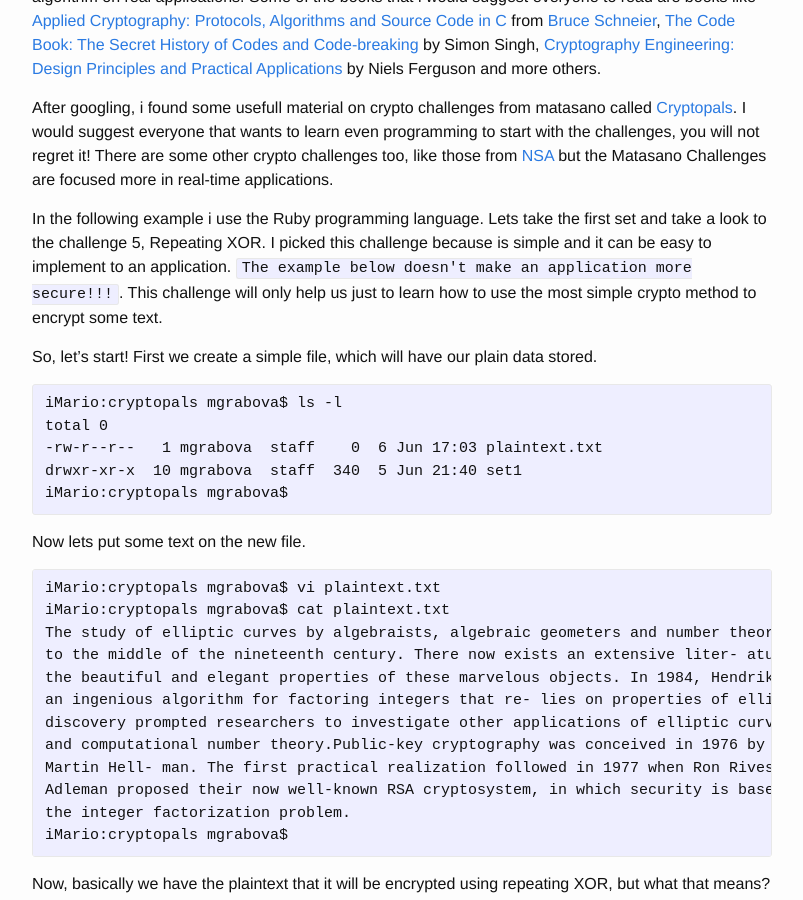
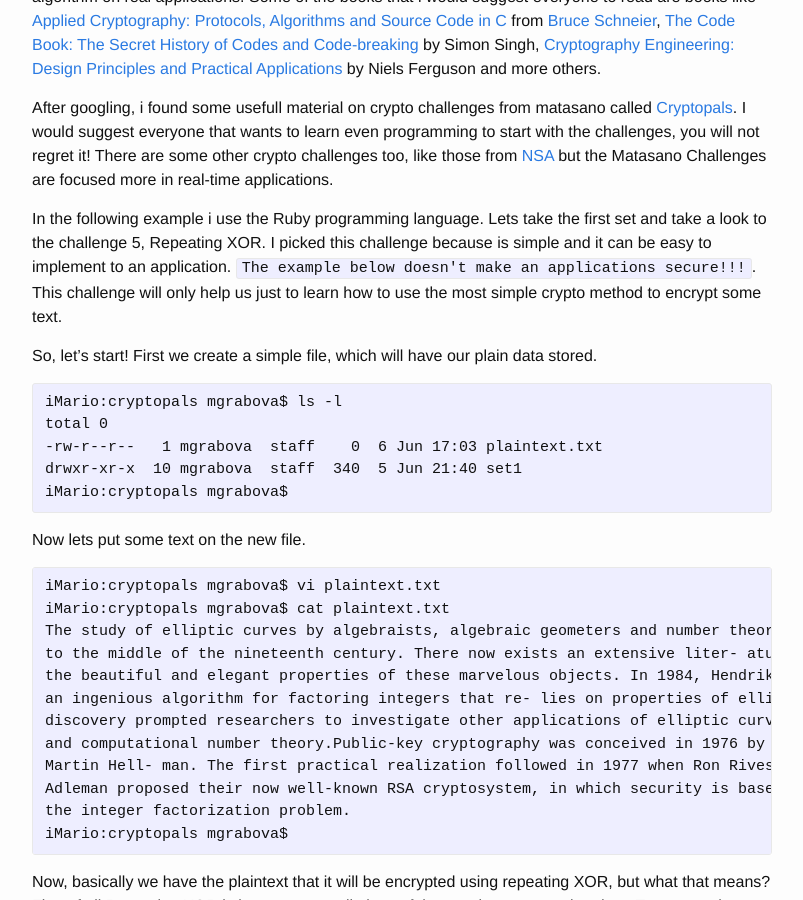
Before and after one commit to waterway/waterway.github.io, a Jekyll site: the page built from _posts/2016-06-06-welcome-to-crypto.markdown, in a window 1280 px wide and 900 px high, scrolled down 512 px. Shown: the whole window, without its empty margins (238-1041 px from the left). Built offline with Jekyll 4.4.1, drawn with Linux system fonts in a browser that asks for light colours.

Commit message:
Engish regulate.

```diff
--- a/_posts/2016-06-06-welcome-to-crypto.markdown
+++ b/_posts/2016-06-06-welcome-to-crypto.markdown
@@ -15,7 +15,7 @@ When i first start learning cryptography, i was used to write simple scripts wit
 
 After googling, i found some usefull material on crypto challenges from matasano called <a href="http://cryptopals">Cryptopals</a>. I would suggest everyone that wants to learn even programming to start with the challenges, you will not regret it! There are some other crypto challenges too, like those from <a href="https://www.guardsupport.com/crypto/index.asp">NSA</a> but the Matasano Challenges are focused more in real-time applications.
 
-In the following example i use the Ruby programming language. Lets take the first set and take a look to the challenge 5, Repeating XOR. I picked this challenge because is simple and it can be easy to implement to an application. `The example below doesn't make  an application more secure!!!`. This challenge will only help us just to learn how to use the most simple crypto method to encrypt some text.
+In the following example i use the Ruby programming language. Lets take the first set and take a look to the challenge 5, Repeating XOR. I picked this challenge because is simple and it can be easy to implement to an application. `The example below doesn't make  an applications secure!!!`. This challenge will only help us just to learn how to use the most simple crypto method to encrypt some text.
 
 So, let's start! First we create a simple file, which will have our plain data stored.
 
```
